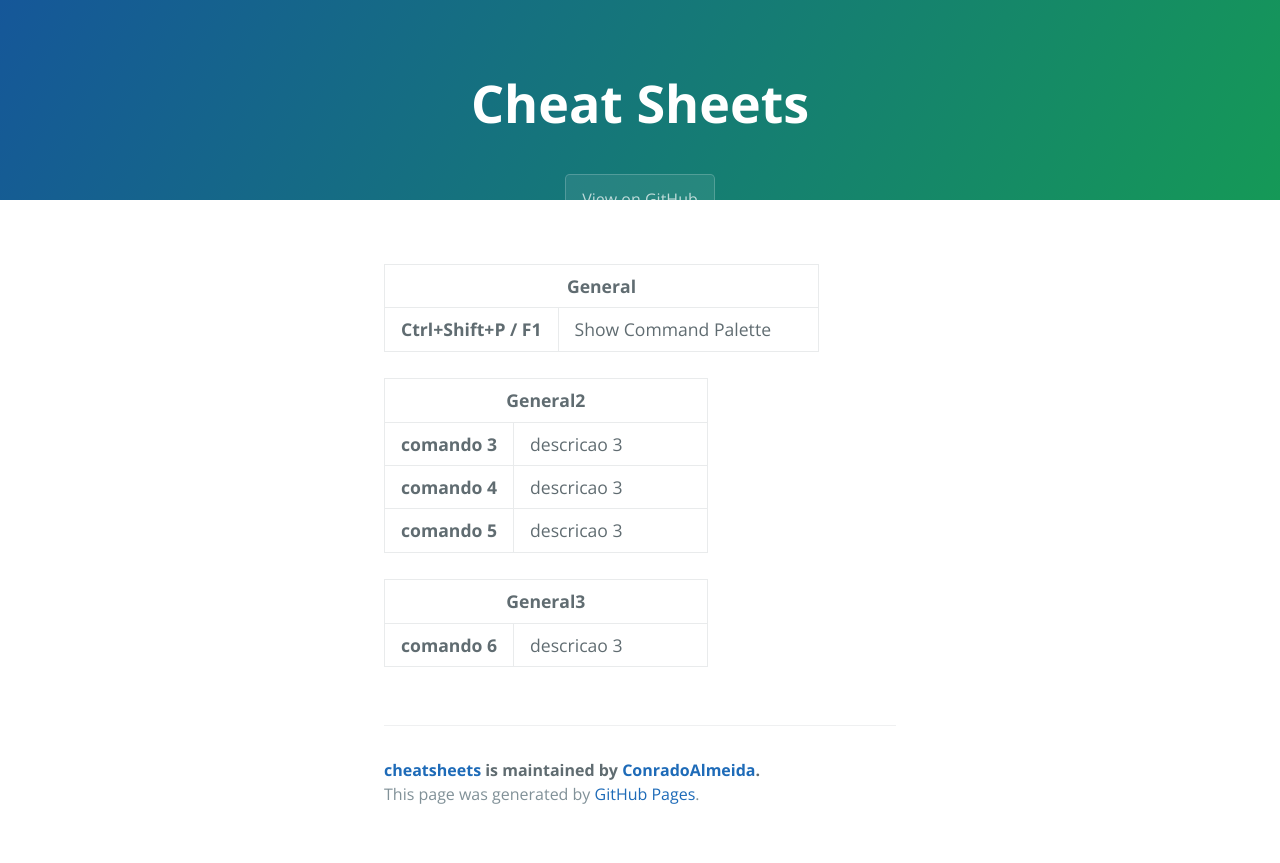
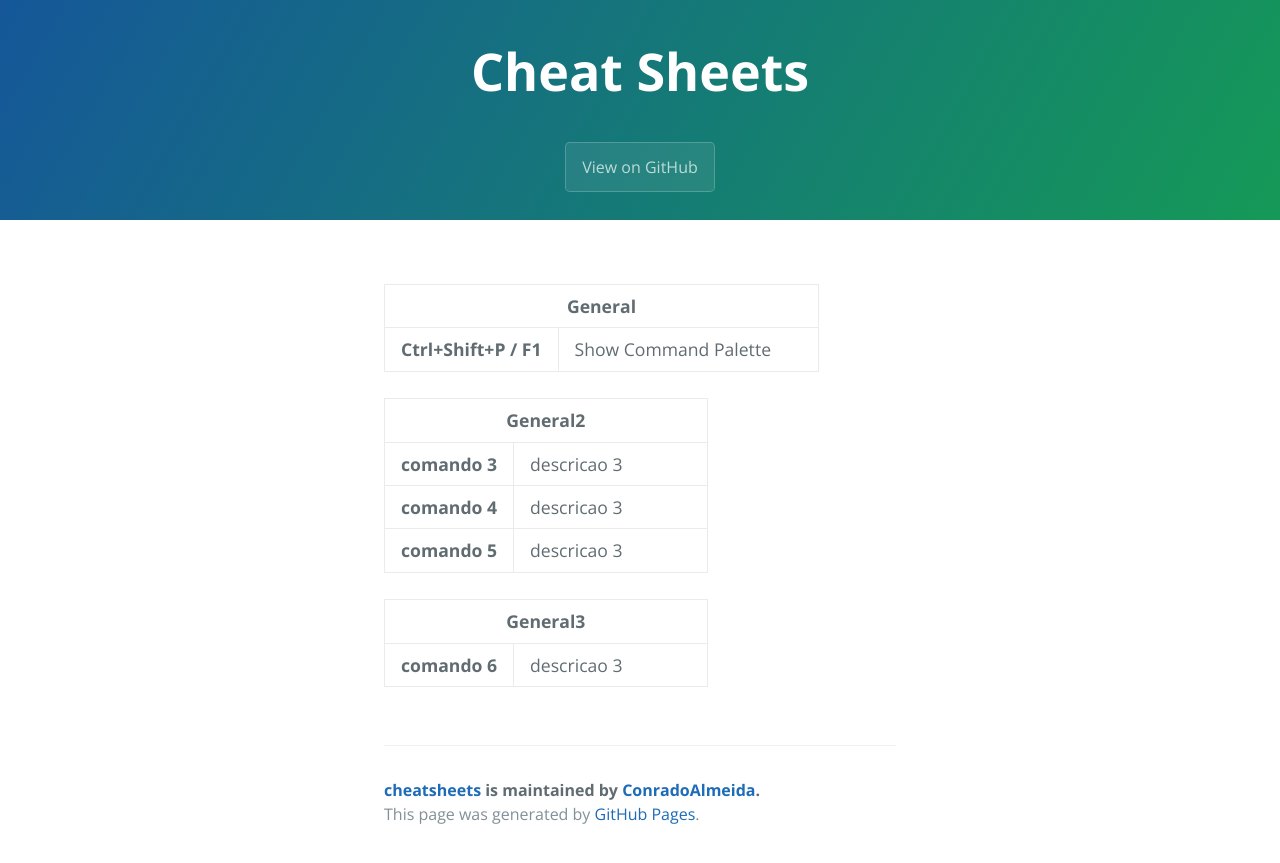
Before and after one commit to ConradoAlmeida/cheatsheets, a Jekyll site: the page built from index.html, in a window 1280 px wide. Shown: the top 863 px of the page. Built offline with Jekyll 4.4.1, drawn with Linux system fonts in a browser that asks for light colours; the repository's description, which GitHub fills in, is left out.

Commit message:
Update jekyll-theme-cayman.scss

```diff
--- a/_sass/jekyll-theme-cayman.scss
+++ b/_sass/jekyll-theme-cayman.scss
@@ -110,14 +110,14 @@ a {
   text-align: center;
   background-color: $header-bg-color;
   background-image: linear-gradient(120deg, $header-bg-color-secondary, $header-bg-color);
-  height: 200px;
+  height: 220px;
 
   @include large {
-    padding: 4rem 5rem;
+    padding: 2rem 1rem;
   }
 
   @include medium {
-    padding: 3rem 4rem;
+    padding: 2rem 1rem;
   }
 
   @include small {
```
